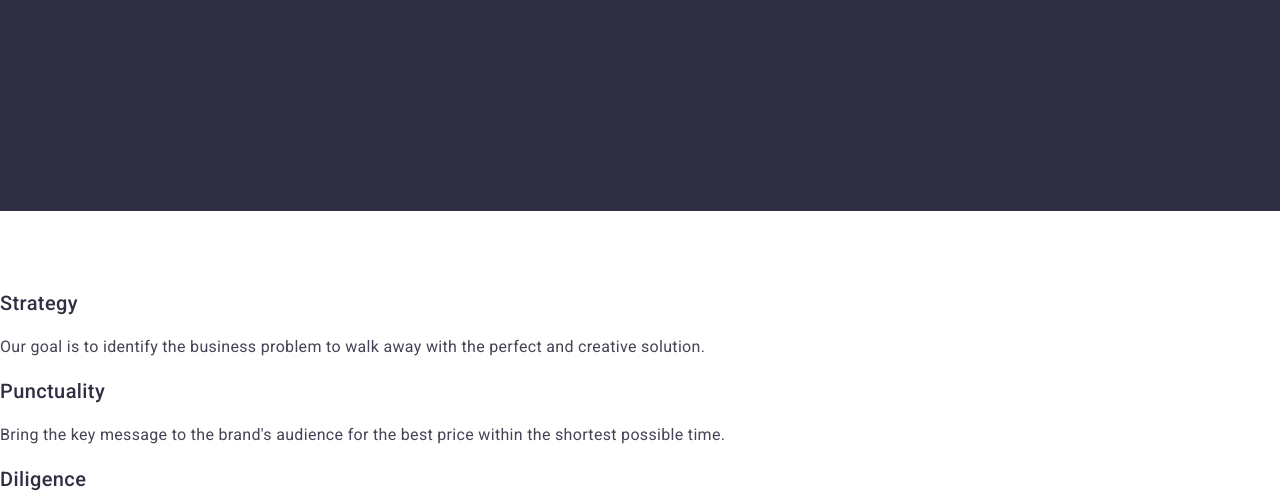
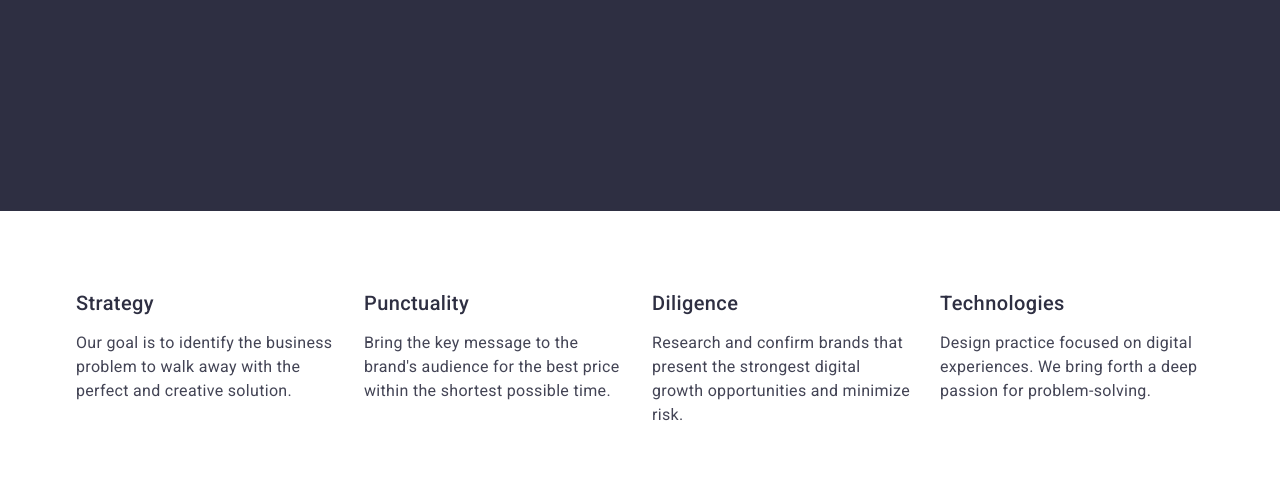
Before and after one commit to Yumfii/goit-markup-hw-03, a plain HTML site: page index.html in a window 1280 px wide. Shown: the part 451-952 px from the top of the page. Drawn offline with nearby package versions, Linux system fonts and the light colour scheme.

Commit message:
feature section

```diff
--- a/css/styles.css
+++ b/css/styles.css
@@ -141,7 +141,7 @@ img {
   letter-spacing: 0.04em;
   cursor: pointer;
   background-color: #4d5ae5;
-  display: inline-flex;
+  display: block;
   min-width: 169px;
   height: 56px;
   border: none;
@@ -170,6 +170,16 @@ img {
   font-size: 20px;
   line-height: 1.2;
   letter-spacing: 0.02em;
+  margin-bottom: 8px;
+}
+
+.feature-section-list {
+  display: flex;
+  gap: 24px;
+}
+
+.feature-section-item {
+  width: calc((100% - 72px) / 4);
 }
 
 .feature-section-text {
@@ -180,6 +190,7 @@ img {
 
 .team-section {
   background-color: #F4F4FD;
+  padding: 120px 0;
 }
 
 .team-section-title {
--- a/index.html
+++ b/index.html
@@ -41,30 +41,31 @@
 
       <!--2. Features section-->
       <section class="feature-section section">
+        <div class="container">
           <h2 hidden>Benefits</h2>
-        <ul>
-          <li>
+          <ul class="feature-section-list">
+            <li class="feature-section-item">
               <h3 class="feature-section-title">Strategy</h3>
               <p class="feature-section-text">
                 Our goal is to identify the business problem to walk away with the
                 perfect and creative solution.
               </p>
             </li>
-          <li>
+            <li class="feature-section-item">
               <h3 class="feature-section-title">Punctuality</h3>
               <p class="feature-section-text">
                 Bring the key message to the brand's audience for the best price
                 within the shortest possible time.
               </p>
             </li>
-          <li>
+            <li class="feature-section-item">
               <h3 class="feature-section-title">Diligence</h3>
               <p class="feature-section-text">
                 Research and confirm brands that present the strongest digital
                 growth opportunities and minimize risk.
               </p>
             </li>
-          <li>
+            <li class="feature-section-item">
               <h3 class="feature-section-title">Technologies</h3>
               <p class="feature-section-text">
                 Design practice focused on digital experiences. We bring forth a
@@ -72,6 +73,7 @@
               </p>
             </li>
           </ul>
+        </div>
       </section>
 
       <!--3. Team section-->
```
Lines whose indentation alone changed are shown as unchanged.
